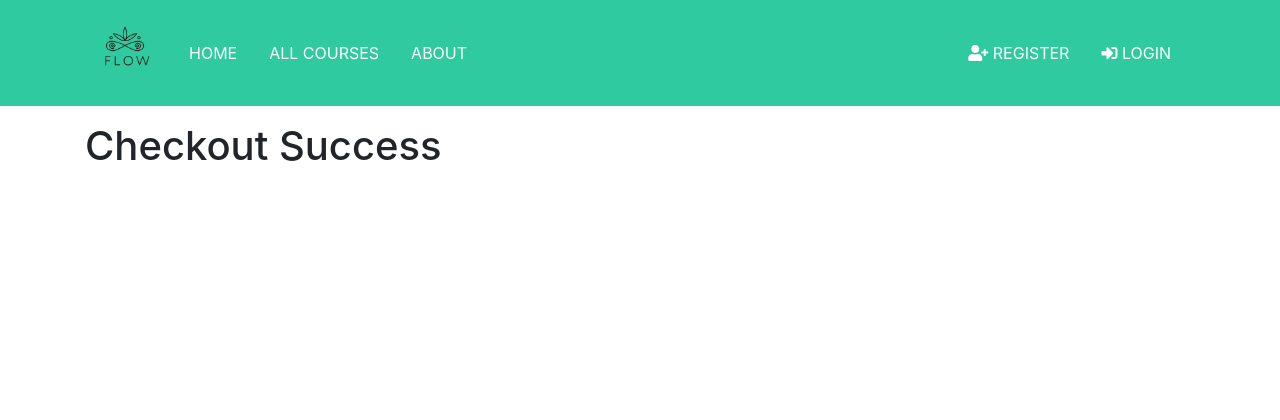
After one commit to AlvaroEtxague/yoga-app, a Django app: page /courses/checkout-cancel/ in a window 1280 px wide. The commit adds this page. Shown: the top 420 px of the page. Run offline with Django 3.2, Linux system fonts and the light colour scheme; parts of the project's set-up code (start-up, migrations or seed data) failed here and were passed over; some libraries are stand-ins or nearby versions.

Commit message:
Adding Stripe payments core functionality

```diff
--- a/courses/urls.py
+++ b/courses/urls.py
@@ -4,4 +4,9 @@ from . import views
 urlpatterns = [
     path('', views.courses, name='courses'),
     path('<int:course_id>', views.course, name='course'),
+    path('checkout/', views.CheckoutSession.as_view(), name='checkout'),
+    path('checkout-success/', views.CheckoutSuccess.as_view(),
+         name='checkout_success'),
+    path('checkout-cancel/', views.CheckoutCancel.as_view(), name='checkout_cancel'),
+    path('webhook/', views.stripe_webhook, name="stripe_webhook")
 ]
--- a/courses/views.py
+++ b/courses/views.py
@@ -1,7 +1,13 @@
-from django.shortcuts import get_object_or_404, render
+from .models import Course
+from django.shortcuts import get_object_or_404, redirect, render
 from django.core.paginator import EmptyPage, PageNotAnInteger, Paginator
-
-from .models import Course
+from django.views.generic import View, TemplateView
+from django.http import HttpResponseRedirect, HttpResponse
+from django.views.decorators.csrf import csrf_exempt
+from django.urls import reverse
+from django.conf import settings
+import stripe
+stripe.api_key = settings.STRIPE_SECRET_KEY
 
 # Create your views here.
 
@@ -26,3 +32,76 @@ def course(request, course_id):
         'course': course
     }
     return render(request, 'courses/course.html', context)
+
+
+class CheckoutSession(View):
+    def post(self, request, *args, **kwargs):
+        course = get_object_or_404(Course, id=request.POST.get('course'))
+
+        try:
+            checkout_session = stripe.checkout.Session.create(
+                line_items=[
+                    {
+
+                        'name': course.title,
+                        'description': course.description,
+                        'quantity': 1,
+                        'currency': 'EUR',
+                        'amount':  int(course.price * 100),
+                    }
+                ],
+                payment_method_types=[
+                    'card',
+                ],
+                mode='payment',
+                success_url=request.build_absolute_uri(
+                    reverse('checkout_success')),
+                cancel_url=request.build_absolute_uri(
+                    reverse('checkout_cancel'))
+            )
+        except Exception as e:
+            print(e)
+            return str(e)
+        return HttpResponseRedirect(checkout_session.url)
+
+
+class CheckoutSuccess(TemplateView):
+    template_name = "courses/checkout_success.html"
+
+
+class CheckoutCancel(TemplateView):
+    template_name = "courses/checkout_success.html"
+
+
+def fulfill_order(session):
+    # TODO: fill me in
+    print("Fulfilling order", session)
+
+
+@csrf_exempt
+def stripe_webhook(request):
+    print("#"*20)
+    payload = request.body
+    sig_header = request.META['HTTP_STRIPE_SIGNATURE']
+    event = None
+
+    try:
+        event = stripe.Webhook.construct_event(
+            payload, sig_header, settings.STRIPE_WEBHOOK_SECRET
+        )
+    except ValueError as e:
+        # Invalid payload
+        return HttpResponse(status=400)
+    except stripe.error.SignatureVerificationError as e:
+        # Invalid signature
+        return HttpResponse(status=400)
+
+    # Handle the checkout.session.completed event
+    if event['type'] == 'checkout.session.completed':
+        session = event['data']['object']
+
+        # Fulfill the purchase...
+        fulfill_order(session)
+
+    # Passed signature verification
+    return HttpResponse(status=200)
--- /dev/null
+++ b/templates/courses/checkout_success.html
@@ -0,0 +1,9 @@
+{% extends "base.html" %}
+{% block title %}| Checkout Success{% endblock title %}
+
+{% block content %}
+<div class="container">
+  <h1 class="my-3">Checkout Success</h1>
+</div>
+
+{% endblock %}
--- a/templates/courses/course.html
+++ b/templates/courses/course.html
@@ -91,7 +91,11 @@
                     <hr>
 
                     <!-- This should bring me to Stripe payment -->
-                    <a href="" class="btn btn-primary btn-block mb-4">Enroll Now</a>
+                    <form action="{% url 'checkout' %}" method="post">
+                        {% csrf_token %}
+                        <input type="hidden" name="course" value="{{course.id}}">
+                        <button class="btn btn-primary btn-block mb-4">Enroll Now</button>
+                    </form>
                 </div>
                 <div class="col-md-3">
                     <div class="card mb-3">
```
Also changed, not shown: templates/courses/checkout_cancel.html (added, +9 -0 lines).
